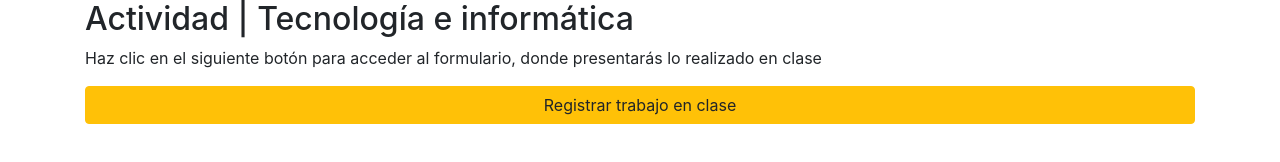
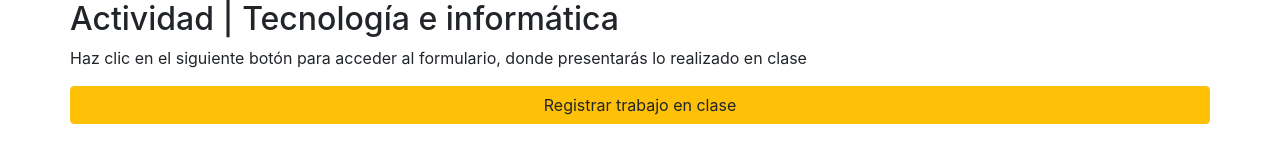
Before and after one commit to javiermedranoD/coltan, a plain HTML site: page index.html in a window 1280 px wide. Drawn offline with nearby package versions, Linux system fonts and the light colour scheme.

Commit message:
fix buttom

```diff
--- a/index.html
+++ b/index.html
@@ -9,9 +9,12 @@
 </head>
 <body>
   <div class="container">
-    <h2>Actividad | Tecnología e informática</h2>
-    <p>Haz clic en el siguiente botón para acceder al formulario, donde presentarás lo realizado en clase</p>
-    <a href="https://goo.gl/forms/yz4R1xR9yUSI3P7P2" type="button" class="btn btn-warning btn-block">Registrar trabajo en clase</a>
+    <div class="row">
+        <h2>Actividad | Tecnología e informática</h2>
+        <p>Haz clic en el siguiente botón para acceder al formulario, donde presentarás lo realizado en clase</p>
+        <a href="https://goo.gl/forms/yz4R1xR9yUSI3P7P2" class="btn btn-warning btn-block">Registrar trabajo en clase</a>
+    </div>
+
   </div>
 </body>
 </html>
```
